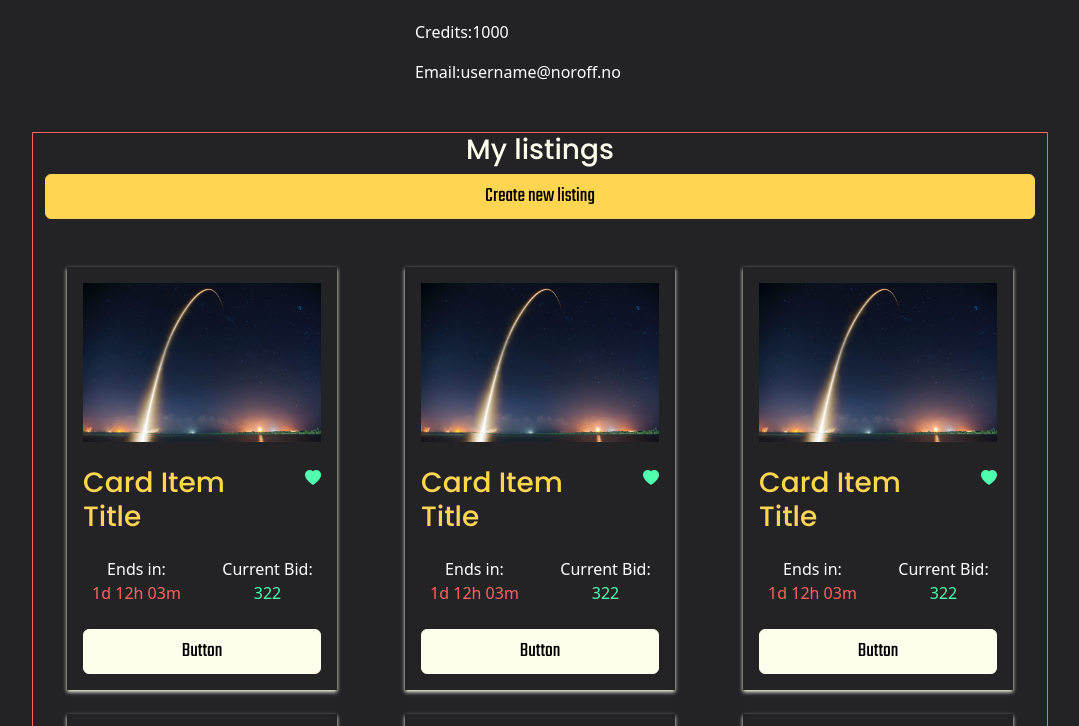
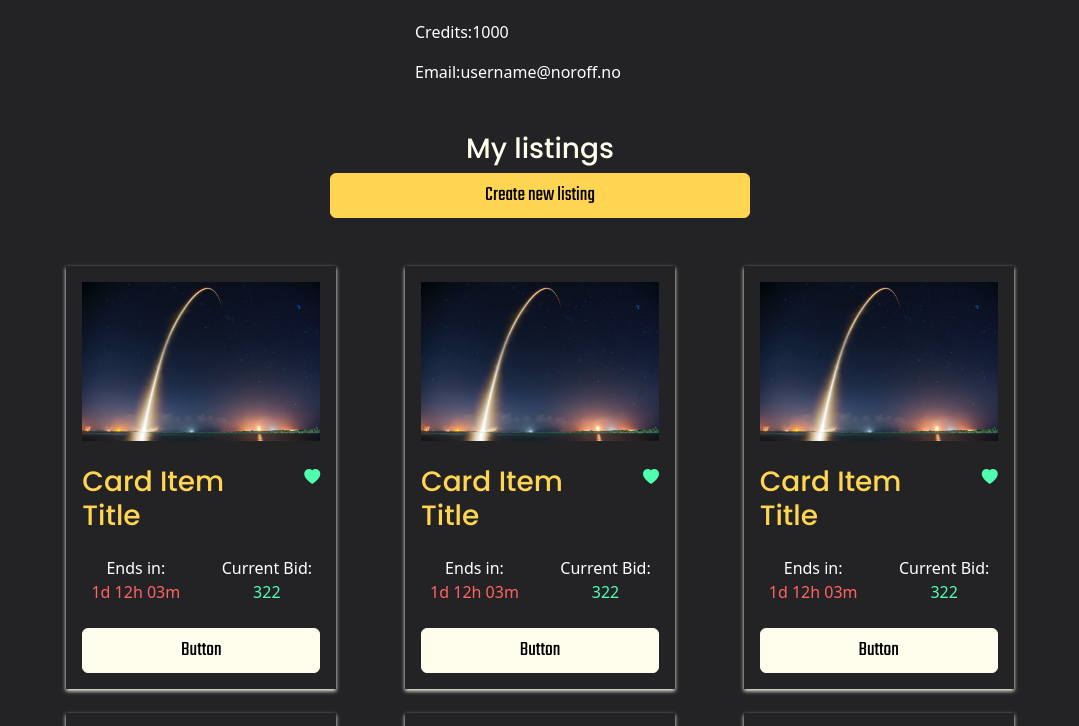
Before and after one commit to joakimlees/joakim-lee-sletten-semester-project-2, a website: page profile/index.html in a window 1280 px wide. Shown: the part 560-1286 px from the top of the page, without its empty margins (100-1179 px from the left). Drawn offline with nearby package versions, Linux system fonts and the light colour scheme.

Commit message:
profile page styles v1 done

```diff
--- a/profile/index.html
+++ b/profile/index.html
@@ -44,9 +44,11 @@
               <p><span>Email:</span>username@noroff.no</p>
             </div>
           </section>
-          <section class="container-xl mt-5 border border-danger">
-            <h2 class="text-light h3">My listings</h2>
-            <button class="btn btn-primary w-100">Create new listing</button>
+          <section class="container mt-5">
+            <div class="custom-container-sm mx-auto">
+              <h2 class="text-light h3">My listings</h2>
+              <button class="btn btn-primary w-100">Create new listing</button>
+            </div>
             <div class="d-flex flex-wrap justify-content-around justify-content-xxl-around justify-content-lg-center gap-4 mt-5 mb-5">
               <div class="d-flex flex-column custom-card-container shadow-sm p-3">
                 <div class="mx-auto flex-grow-1">
```
